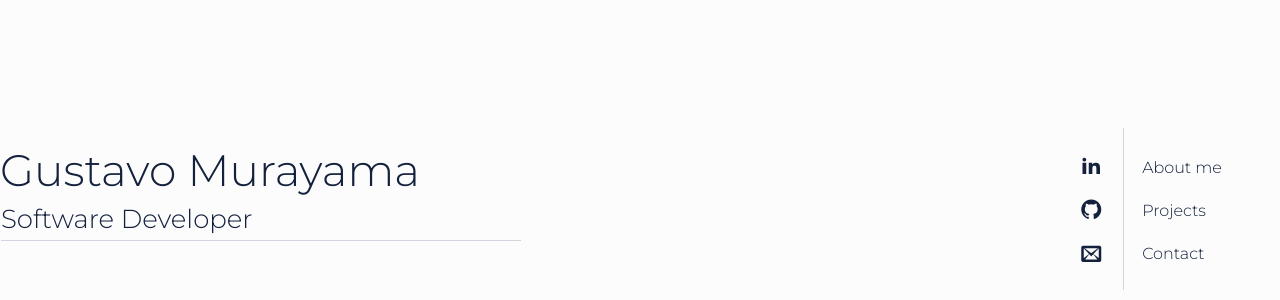
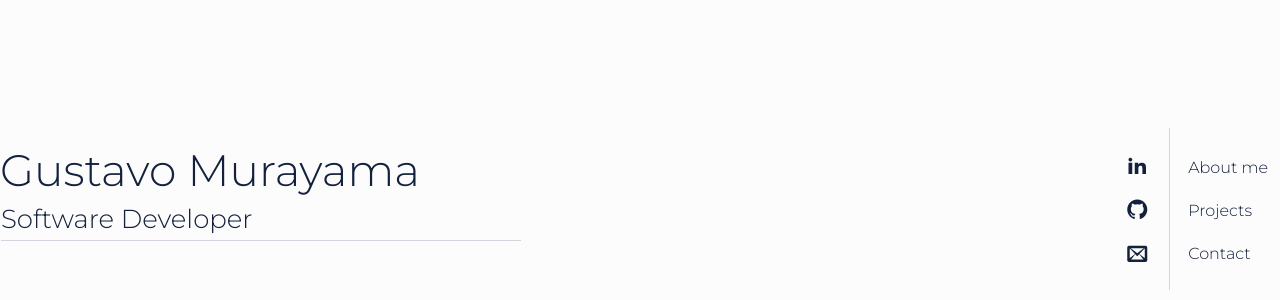
Before and after one commit to gmurayama/gmurayama.github.io, a React (Create React App) app: page / in a window 1280 px wide. Shown: the part 32-332 px from the top of the page. Built offline with nearby package versions, Linux system fonts and the light colour scheme.

Commit message:
Changed container size in App.tsx

```diff
--- a/src/App.tsx
+++ b/src/App.tsx
@@ -40,6 +40,8 @@ const Presentation = styled.article`
 `;
 
 const Menu = styled.nav`
+  text-align: right;
+
   ul {
     list-style: none;
     display: inline-block;
@@ -64,13 +66,14 @@ const Socials = styled.ul`
 `;
 
 const Items = styled.ul`
+  text-align: left;
   padding: 0;
   margin: 0;
 `;
 
 
 const App: React.FC = () =>
-  <StyledContainer gridTemplateColumns="10fr 2fr">
+  <StyledContainer gridTemplateColumns="10fr 3fr">
     <Router>
 
       <Presentation>
```
